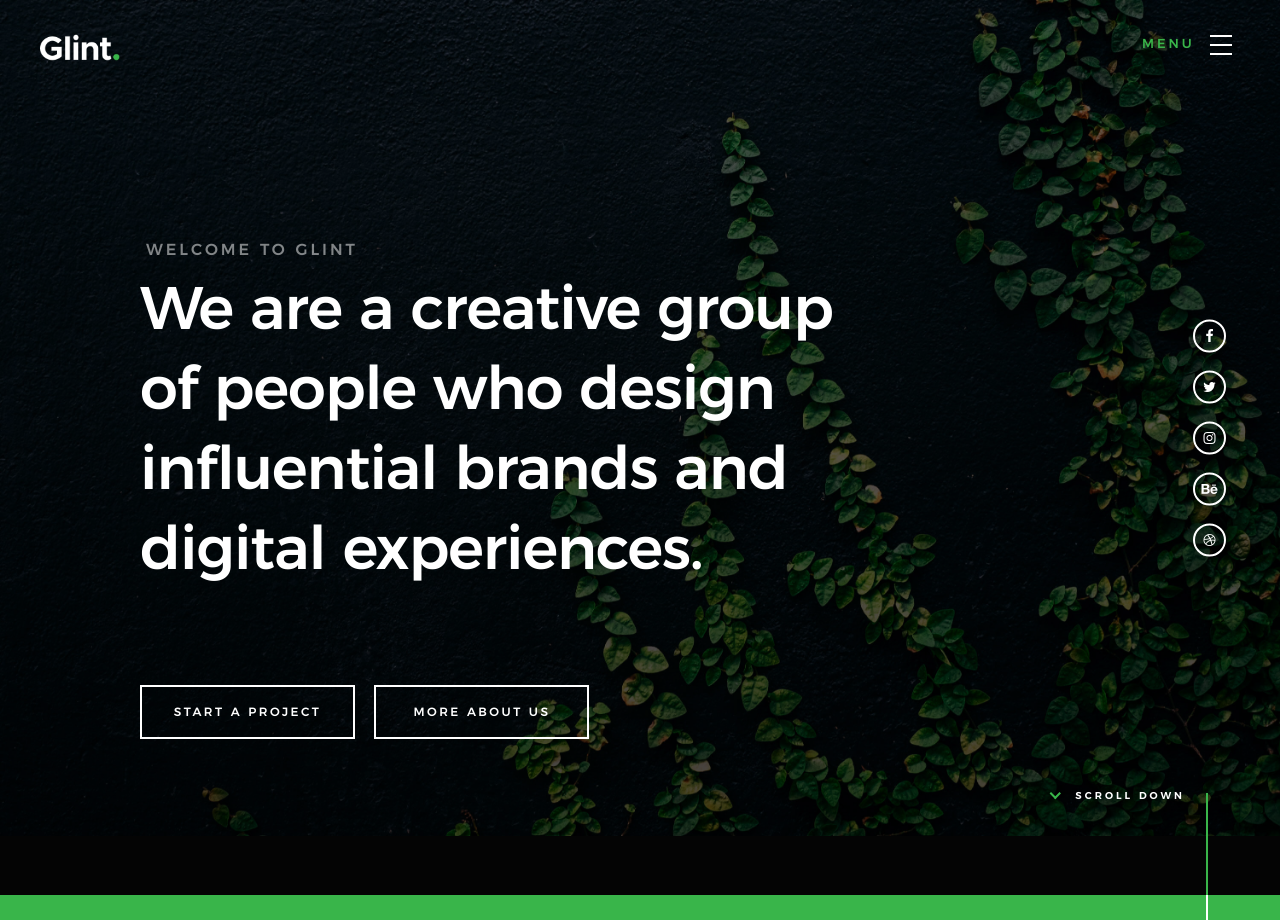
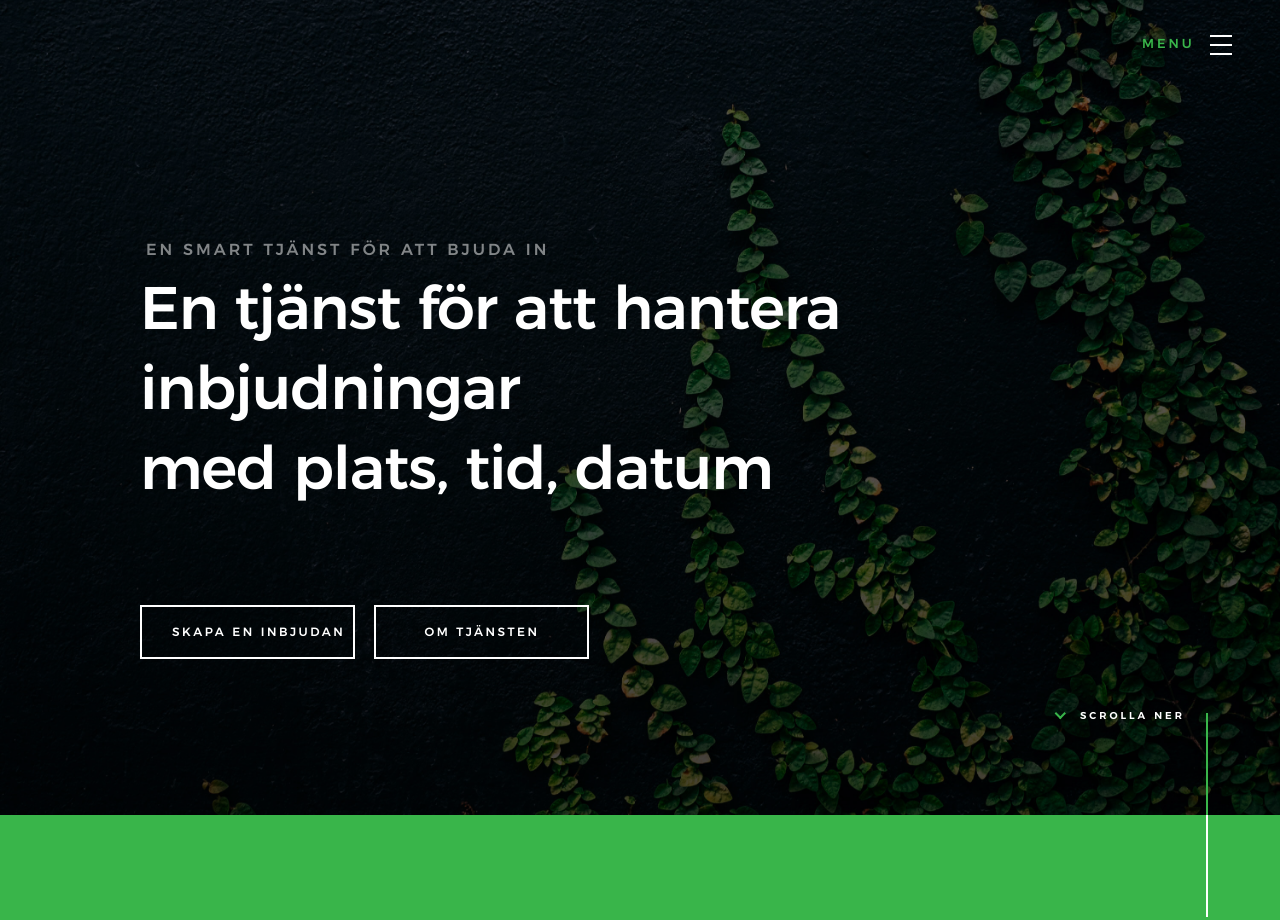
Before and after one commit to fcaesar/bjudin, a plain HTML site: page index.html in a window 1280 px wide. Shown: the top 920 px of the page. Drawn offline with Linux system fonts and the light colour scheme; files whose address does not match are found by name.

Commit message:
Updated some texts

```diff
--- a/index.html
+++ b/index.html
@@ -44,7 +44,7 @@
 
         <div class="header-logo">
             <a class="site-logo" href="index.html">
-                <img src="images/logo.png" alt="Homepage">
+                <!--<img src="images/logo.png" alt="Homepage">-->
             </a>
         </div>
 
@@ -107,21 +107,19 @@
 
             <div class="row home-content__main">
 
-                <h3>Welcome to Glint</h3>
+                <h3>En smart tjänst för att bjuda in</h3>
 
                 <h1>
-                    We are a creative group <br>
-                    of people who design <br>
-                    influential brands and <br>
-                    digital experiences.
+                    En tjänst för att hantera inbjudningar<br>
+					med plats, tid, datum
                 </h1>
 
                 <div class="home-content__buttons">
                     <a href="#contact" class="smoothscroll btn btn--stroke">
-                        Start a Project
+                        Skapa en inbjudan
                     </a>
                     <a href="#about" class="smoothscroll btn btn--stroke">
-                        More About Us
+                        Om tjänsten
                     </a>
                 </div>
 
@@ -129,7 +127,7 @@
 
             <div class="home-content__scroll">
                 <a href="#about" class="scroll-link smoothscroll">
-                    <span>Scroll Down</span>
+                    <span>Scrolla ner</span>
                 </a>
             </div>
 
@@ -138,7 +136,7 @@
         </div> <!-- end home-content -->
 
 
-        <ul class="home-social">
+        <!--<ul class="home-social">
             <li>
                 <a href="#0"><i class="fa fa-facebook" aria-hidden="true"></i><span>Facebook</span></a>
             </li>
@@ -154,7 +152,7 @@
             <li>
                 <a href="#0"><i class="fa fa-dribbble" aria-hidden="true"></i><span>Dribbble</span></a>
             </li>
-        </ul>
+        </ul>-->
         <!-- end home-social -->
 
     </section> <!-- end s-home -->
@@ -174,7 +172,7 @@
         <div class="row about-desc" data-aos="fade-up">
             <div class="col-full">
                 <p>
-                Lorem ipsum dolor sit amet, consectetur adipisicing elit, sed do eiusmod tempor incididunt ut labore et dolore magna aliqua. Ut enim ad minim veniam, quis nostrud exercitation ullamco laboris nisi ut aliquip ex ea commodo consequat. Duis aute irure dolor in reprehenderit in voluptate velit esse cillum dolore eu fugiat nulla pariatur. Excepteur sint occaecat cupidatat non proident, sunt in culpa qui officia deserunt.
+                Tjänsten är under utveckling och kommer lanseras inom kort.
                 </p>
             </div>
         </div> <!-- end about-desc -->
```
